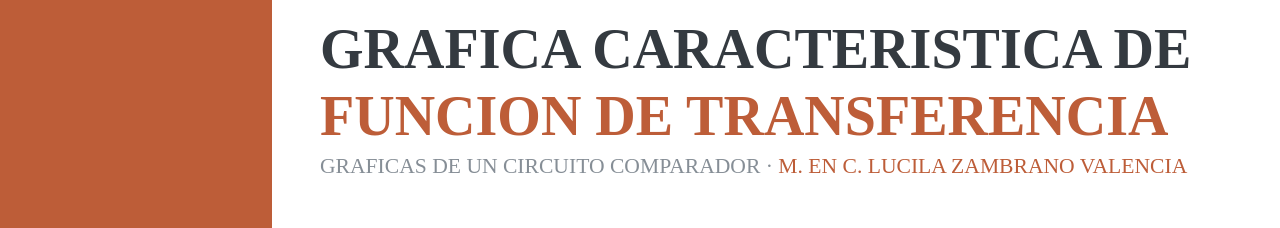
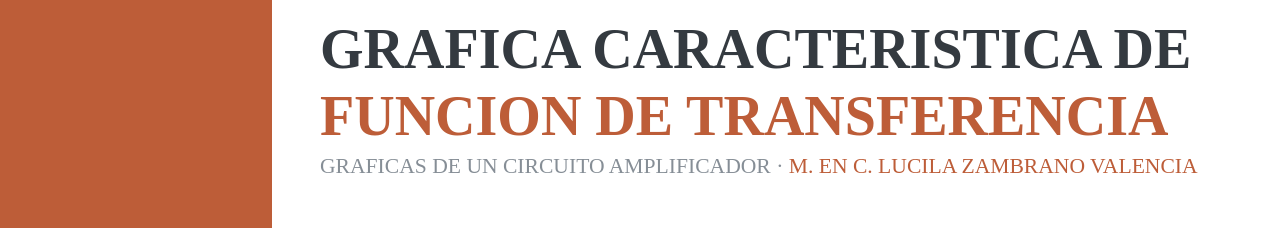
Before and after one commit to vaaceves/Funcion-Transferencia, a plain HTML site: page index.html in a window 1280 px wide. Shown: the top 228 px of the page. Drawn offline with nearby package versions, Linux system fonts and the light colour scheme; a web font is replaced by a local one.

Commit message:
amplificador

```diff
--- a/index.html
+++ b/index.html
@@ -70,7 +70,7 @@
           <h2 class="mb-0">Grafica Caracteristica de
             <span class="text-primary">Funcion de Transferencia</span>
           </h2>
-          <div class="subheading mb-5">Graficas de un circuito comparador ·
+          <div class="subheading mb-5">Graficas de un circuito amplificador ·
             <a href="zambrano.lucila@hotmail.com">M. en C. Lucila Zambrano Valencia </a>
           </div>
           <!---->
```
